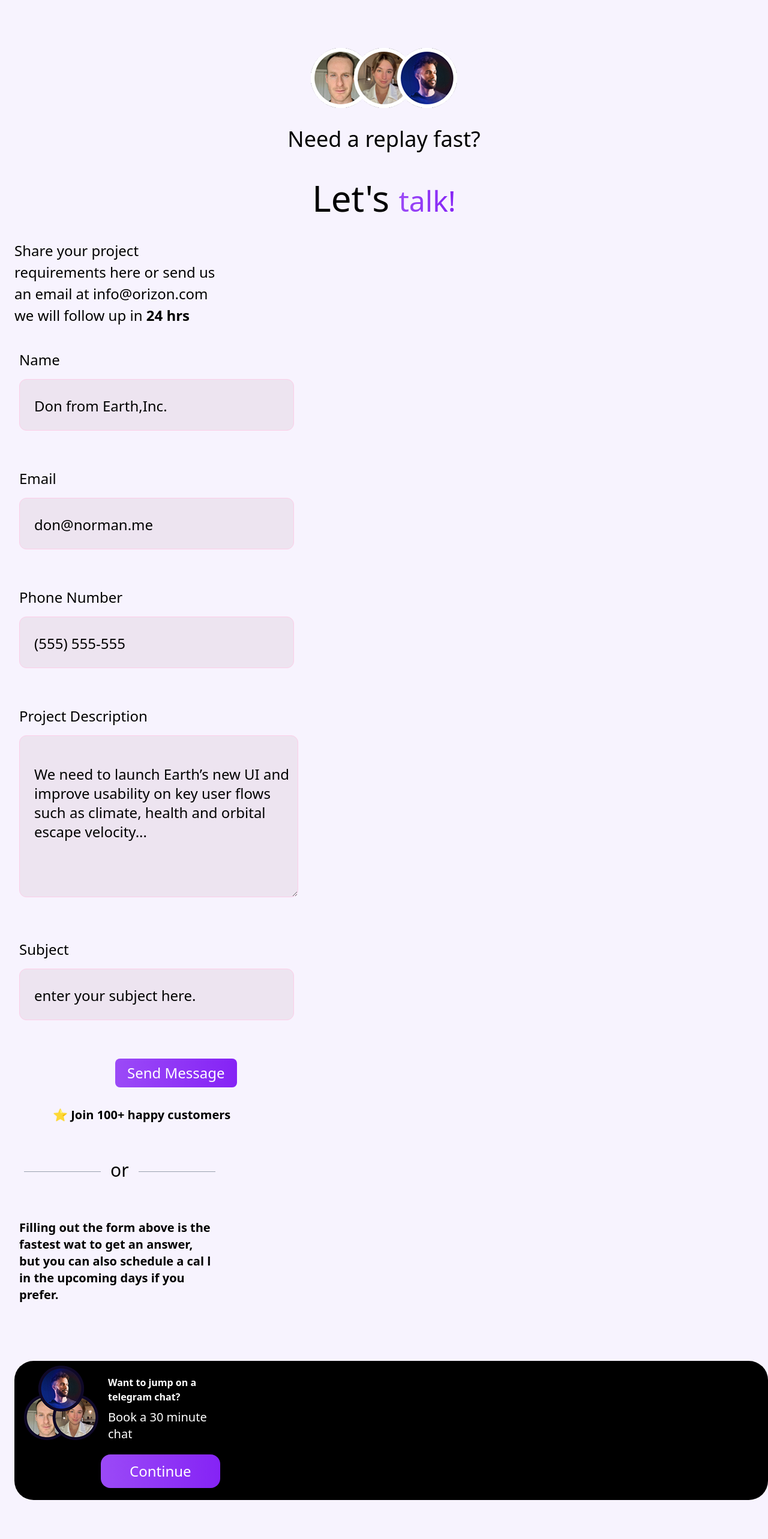
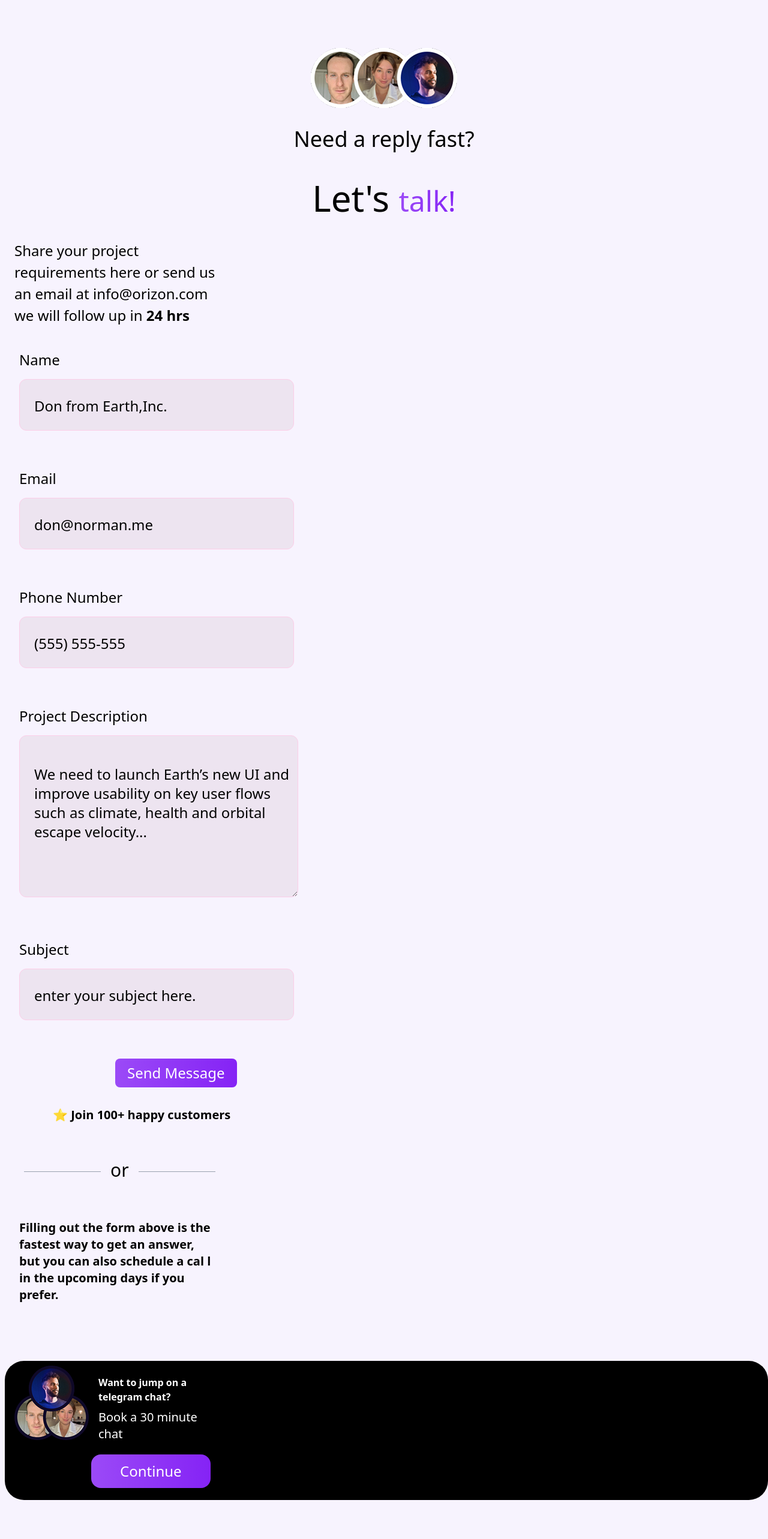
Before and after one commit to Heryakos-Technology/heryakos-static-page, a Vue app: page /contact in a window 1280 px wide. Shown: the top 2566 px of the page at 60% size. Built offline with nearby package versions, Linux system fonts and the light colour scheme.

Commit message:
changing into composition api

```diff
--- a/src/views/ContactUs.vue
+++ b/src/views/ContactUs.vue
@@ -5,10 +5,10 @@
           <img src="/threeProples.png" alt="" class="max-w-full max-h-full mx-auto">
         </div>
         <div class="mt-8">
-            <h1 class="text-center text-4xl">Need a replay fast?</h1>
+            <h1 class="text-center text-4xl">Need a reply fast?</h1>
             <h1 class="text-center text-6xl mt-12">Let's <span class="talk">talk!</span> </h1>
             <p class="text-2xl ml-6 mt-10 font-light w-90 leading-9">Share your project requirements
-here or send us an  email at
+here or send us an email at
 info@orizon.com we will follow up
  in <span class="font-bold">24 hrs</span>  </p>
         </div>
@@ -42,7 +42,7 @@ info@orizon.com we will follow up
                     <p class="text-2xl">Project Description </p>
                 </div>
                 <div class="mt-4">
-                    <textarea cols="24" rows="6" type="text" placeholder="We need to launch Earth’s  new UI and improve usability on key user flows such as climate, health and orbital escape velocity..." class="input border  border-pink-200 py-6 pl-6 pr-2 pt-12 pb-1 rounded-xl placeholder:text-black placeholder:text-2xl" style="white-space: pre-line;" />
+                    <textarea cols="24" rows="6" type="text" placeholder="We need to launch Earth’s new UI and improve usability on key user flows such as climate, health and orbital escape velocity..." class="input border  border-pink-200 py-6 pl-6 pr-2 pt-12 pb-1 rounded-xl placeholder:text-black placeholder:text-2xl" style="white-space: pre-line;" />
                 </div>
             </div>
             <div class="mt-16">
@@ -75,14 +75,14 @@ info@orizon.com we will follow up
             </div>
             <div class="text-xl font-semibold w-80 mt-16">
                 <p>Filling out the form above is the
-fastest wat to get an answer,
+fastest way to get an answer,
 but you can also schedule a cal
 l in the upcoming days if you
 prefer.</p>
             </div>
         </div>
 
-        <div class="ml-6 mt-24 bg-black text-white rounded-4xl pt-2 pb-5">
+        <div class="ml-2 mt-24 bg-black text-white rounded-4xl pt-2 pb-5">
             <div class="flex bg-black text-white rounded-4xl">
                 <div class="ml-4">
                     <img src="/groupImageBottom.png" alt="">
@@ -140,9 +140,17 @@ flowerAddid Ababa</p>
 </template>
 
 <script>
-export default {
+import { defineComponent } from 'vue';
 
+export default defineComponent({
+    setup() {
+        // Define any reactive state or methods here if needed
+
+        return {
+            // Return any properties or methods you want to expose to the template
+        };
     }
+});
 </script>
 
 <style>
```
Lines whose indentation alone changed are shown as unchanged.
